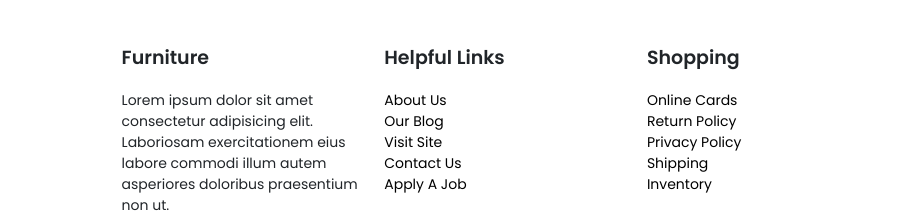
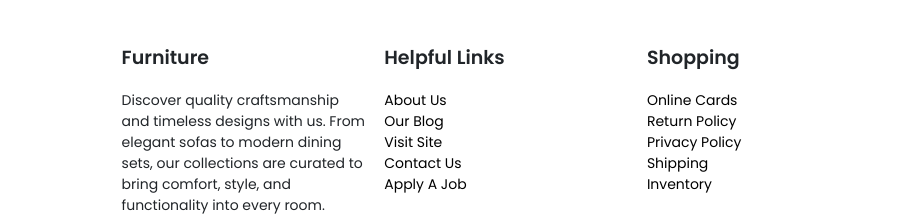
Before and after one commit to Nihita123/Furni-website, a plain HTML site: page index.html in a window 1280 px wide. Shown: the part 4318-4534 px from the top of the page, 0-905 px from the left. Drawn offline with nearby package versions, Linux system fonts and the light colour scheme; a web font is replaced by a local one.

Commit message:
footer md

```diff
--- a/index.html
+++ b/index.html
@@ -449,8 +449,8 @@
                 <div class="footer1">
                     <h2>furniture</h2>
                     <section>
-                        Lorem ipsum dolor sit amet consectetur adipisicing elit.
-                        Laboriosam exercitationem eius labore commodi illum autem asperiores doloribus praesentium non ut.
+                        Discover quality craftsmanship and timeless designs with us.
+                        From elegant sofas to modern dining sets, our collections are curated to bring comfort, style, and functionality into every room.
                     </section>
                 </div>
                 <div class="footer1">
```
